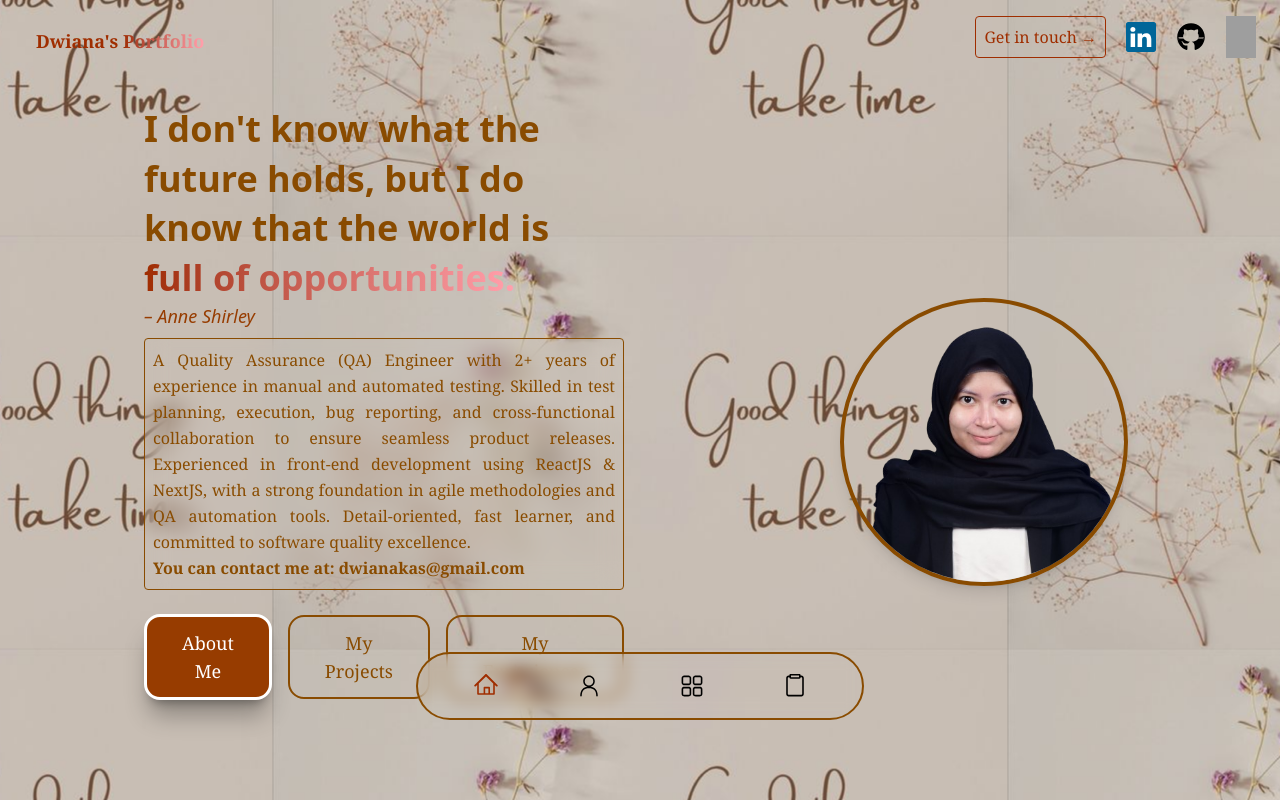
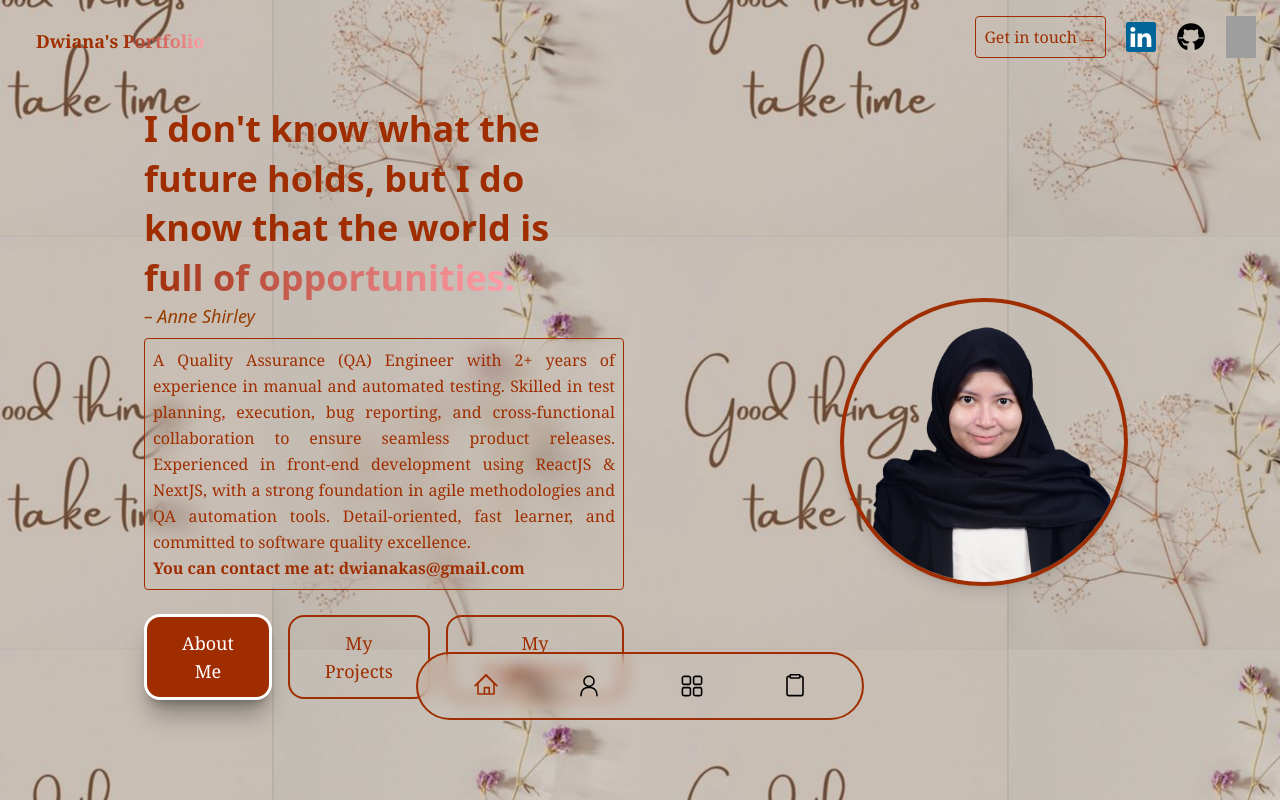
Before and after one commit to dwiana161/Dwiana-s-Portfolio, a Next.js app: page / in a window 1280 px wide. Shown: the top 800 px of the page. Built offline with nearby package versions, Linux system fonts and the light colour scheme; grey boxes are pictures that could not be loaded.

Commit message:
change color yellow to orange

```diff
--- a/app/my-skills/page.tsx
+++ b/app/my-skills/page.tsx
@@ -31,7 +31,7 @@ const Page = () => {
           <h1 className="font-extrabold font-serif text-orange-800 text-3xl sm:text-5xl mb-4">
             About Me
           </h1>
-          <p className="text-yellow-800 text-base sm:text-lg text-center sm:text-justify font-serif leading-relaxed border-2 p-4 rounded-b-4xl bg-amber-50">
+          <p className="text-orange-800 text-base sm:text-lg text-center sm:text-justify font-serif leading-relaxed border-2 p-4 rounded-b-4xl bg-amber-50">
             Hi! I&apos;m Dwiana Kamila A.S. I&apos;m a QA Engineer with a strong interest in automation and a background in front-end development.
             While my core experience is in manual testing and semi-automate testing, I like expanding my skills in test automation, by
             exploring tools like Mocha, Cypress, Katalon, Cucumber, Playwright, Appium and Selenium WebDriver to improve test efficiency and reliability.
--- a/app/page.tsx
+++ b/app/page.tsx
@@ -33,7 +33,7 @@ export default function Home() {
             viewport={{ once: true }}
             transition={{ duration: 0.6 }}
           >
-          <h1 className="text-2xl sm:text-3xl md:text-4xl text-yellow-800 font-semibold leading-snug font-sans">
+          <h1 className="text-2xl sm:text-3xl md:text-4xl text-orange-800 font-semibold leading-snug font-sans">
             I don&apos;t know what the future holds, but I do know that the world is
             <br />
             <span className="text-transparent bg-clip-text bg-gradient-to-r from-orange-800 to-rose-300">
@@ -42,7 +42,7 @@ export default function Home() {
           </h1>
           <p className="italic text-lg text-amber-800 mb-2">– Anne Shirley</p>
 
-          <p className="text-yellow-800 text-justify text-sm sm:text-base leading-relaxed font-serif rounded border-1 p-2 backdrop-blur-md">
+          <p className="text-orange-800 text-justify text-sm sm:text-base leading-relaxed font-serif rounded border-1 p-2 backdrop-blur-md">
             A Quality Assurance (QA) Engineer with 2+ years of experience in manual and automated testing.
             Skilled in test planning, execution, bug reporting, and cross-functional collaboration to ensure seamless product releases.
             Experienced in front-end development using ReactJS & NextJS, with a strong foundation in agile methodologies and QA automation tools.
@@ -51,14 +51,14 @@ export default function Home() {
           </p>
 
           <div className="mt-6 flex flex-col sm:flex-row items-center gap-4 justify-center lg:justify-start">
-            <Link href="/my-skills" className="rounded-2xl bg-amber-800 shadow-xl/30 border-3 px-5 py-3 font-medium font-serif text-lg text-white w-full sm:w-auto text-center">
+            <Link href="/my-skills" className="rounded-2xl bg-orange-800 shadow-xl/30 border-3 px-5 py-3 font-medium font-serif text-lg text-white w-full sm:w-auto text-center">
               About Me
             </Link>
-            <Link href="/my-projects" className="relative group rounded-2xl border-2 px-5 py-3 text-lg font-medium text-yellow-800 w-full sm:w-auto text-center font-serif">
+            <Link href="/my-projects" className="relative group rounded-2xl border-2 px-5 py-3 text-lg font-medium text-orange-800 w-full sm:w-auto text-center font-serif">
               <div className="absolute rounded-2xl z-[1] bg-white inset-0 opacity-0 group-hover:opacity-20 transition" />
               My Projects
             </Link>
-            <Link href="/my-experiences" className="relative group rounded-2xl border-2 px-5 py-3 text-lg font-medium text-yellow-800 w-full sm:w-auto text-center font-serif">
+            <Link href="/my-experiences" className="relative group rounded-2xl border-2 px-5 py-3 text-lg font-medium text-orange-800 w-full sm:w-auto text-center font-serif">
               <div className="absolute rounded-2xl z-[1] bg-white inset-0 opacity-0 group-hover:opacity-20 transition" />
               My Experiences
             </Link>
@@ -87,7 +87,7 @@ export default function Home() {
             height={300}
             width={300}
             className="
-           translate-y-1/2 lg:translate-y-0 rounded-full object-cover border-4 border-yellow-800 shadow-lg w-36 h-36 sm:w-48 sm:h-48 lg:w-72 lg:h-72"
+           translate-y-1/2 lg:translate-y-0 rounded-full object-cover border-4 border-orange-800 shadow-lg w-36 h-36 sm:w-48 sm:h-48 lg:w-72 lg:h-72"
           />
           </motion.div>
         </div>
--- a/components/Navigation.tsx
+++ b/components/Navigation.tsx
@@ -28,7 +28,7 @@ const Navigation = () => {
 
   return (
     <div
-    className='fixed bottom-20 left-1/2 -translate-x-1/2 z-[50] w-[90%] sm:w-[70%] md:w-[40%] max-w-md rounded-full flex justify-between items-center border-2 border-yellow-800 px-4 py-5 backdrop-blur'
+    className='fixed bottom-20 left-1/2 -translate-x-1/2 z-[50] w-[90%] sm:w-[70%] md:w-[40%] max-w-md rounded-full flex justify-between items-center border-2 border-orange-800 px-4 py-5 backdrop-blur'
     >
         {isRouting}
         {NavLinks.map((nav) => (
--- a/components/ProjectCard.tsx
+++ b/components/ProjectCard.tsx
@@ -64,7 +64,7 @@ const ProjectCard = ({ image, title, text, link, tech}: Props ) => {
                 tech.map((item, index) => (
                     <span
                     key={index}
-                     className="rounded-full font-serif border-2 px-3 py-1 text-xs sm:text-sm text-white bg-orange-800 border-black">
+                     className="rounded-full font-serif border-2 px-3 py-1 text-xs sm:text-sm text-orange-800 border-orange-800">
                         {item}
                     </span>
                 ))
```
